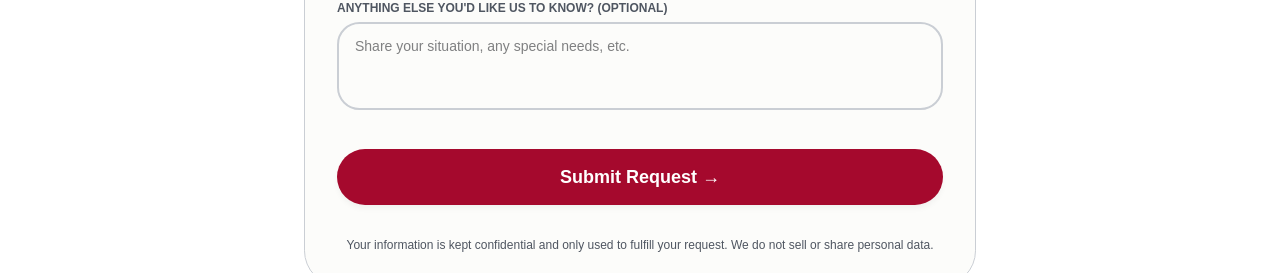
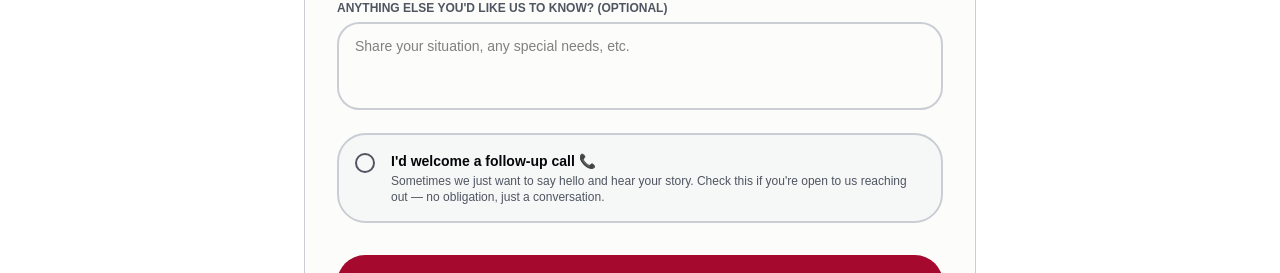
Before and after one commit to matthewhummel21-commits/onelegb4theother, a Next.js app: page / in a window 1280 px wide. Shown: the part 7094-7367 px from the top of the page. Built offline with nearby package versions, Linux system fonts and the light colour scheme.

Commit message:
Add follow-up call opt-in to request form and admin dashboard

```diff
--- a/app/admin/dashboard/DashboardClient.tsx
+++ b/app/admin/dashboard/DashboardClient.tsx
@@ -87,6 +87,13 @@ function RequestCard({
         {req.notes && <InfoRow label="Notes" value={req.notes} className="col-span-2" />}
         {req.call_notes && <InfoRow label="Call Notes" value={req.call_notes} className="col-span-2 text-amber-300" />}
         {req.verified_by && <InfoRow label="Verified via" value={req.verified_by} />}
+        {req.wants_follow_up_call && (
+          <div className="col-span-2 mt-1">
+            <span className="inline-flex items-center gap-1.5 px-3 py-1 rounded-full bg-green-900/40 border border-green-600/40 text-green-400 text-xs font-bold">
+              📞 Open to a follow-up call
+            </span>
+          </div>
+        )}
       </div>
 
       {/* ID file link */}
--- a/app/api/request/route.ts
+++ b/app/api/request/route.ts
@@ -146,7 +146,7 @@ export async function POST(req: NextRequest) {
       address, city, state, zip,
       branch, yearsServed,
       householdSize, annualIncome,
-      waist, inseam, pantSize, pantType, pantFit,
+      waist, inseam, pantSize, pantType, pantFit, wantsFollowUpCall,
       referredBy, notes,
     } = fields;
 
@@ -192,6 +192,7 @@ export async function POST(req: NextRequest) {
       annualIncome: annualIncome || null,
       pantType: pantType || null,
       pantFit: pantFit || null,
+      wantsFollowUpCall: wantsFollowUpCall === 'true' || wantsFollowUpCall === 'on' || wantsFollowUpCall === '1',
       pantSize: pantSize || null,
       waist: waist || null,
       inseam: inseam || null,
--- a/components/ui/veteran-request-form.tsx
+++ b/components/ui/veteran-request-form.tsx
@@ -25,6 +25,7 @@ interface FormData {
   inseam: string;
   referredBy: string;
   notes: string;
+  wantsFollowUpCall: boolean;
 }
 
 const BRANCHES = ["Army", "Navy", "Marine Corps", "Air Force", "Space Force", "Coast Guard", "National Guard", "Reserves"];
@@ -33,7 +34,7 @@ const INITIAL: FormData = {
   firstName: "", lastName: "", email: "", phone: "",
   address: "", city: "", state: "", zip: "",
   branch: "", yearsServed: "", householdSize: "", annualIncome: "",
-  pantType: "", pantFit: "", pantSize: "", waist: "", inseam: "", referredBy: "", notes: "",
+  pantType: "", pantFit: "", pantSize: "", waist: "", inseam: "", referredBy: "", notes: "", wantsFollowUpCall: false,
 };
 
 export function VeteranRequestForm() {
@@ -380,6 +381,27 @@ export function VeteranRequestForm() {
             placeholder="Share your situation, any special needs, etc."
           />
         </div>
+
+        {/* Follow-up call opt-in */}
+        <button
+          type="button"
+          onClick={() => setForm((prev) => ({ ...prev, wantsFollowUpCall: !prev.wantsFollowUpCall }))}
+          className={`w-full flex items-start gap-4 p-4 rounded-2xl border-2 text-left transition-all ${
+            form.wantsFollowUpCall
+              ? "border-primary bg-primary/10"
+              : "border-border hover:border-primary/40 bg-muted/30"
+          }`}
+        >
+          <div className={`mt-0.5 w-5 h-5 rounded-md border-2 flex items-center justify-center shrink-0 transition-all ${
+            form.wantsFollowUpCall ? "bg-primary border-primary" : "border-muted-foreground"
+          }`}>
+            {form.wantsFollowUpCall && <span className="text-white text-xs font-bold">✓</span>}
+          </div>
+          <div>
+            <p className="font-bold text-sm text-foreground">I&apos;d welcome a follow-up call 📞</p>
+            <p className="text-xs text-muted-foreground mt-0.5">Sometimes we just want to say hello and hear your story. Check this if you&apos;re open to us reaching out — no obligation, just a conversation.</p>
+          </div>
+        </button>
       </div>
 
       <button
--- a/lib/db.ts
+++ b/lib/db.ts
@@ -30,6 +30,7 @@ export type RequestRow = {
   inseam: string | null;
   referred_by: string | null;
   notes: string | null;
+  wants_follow_up_call: boolean;
   id_uploaded: boolean;
   id_file_path: string | null;
   call_notes: string | null;
@@ -65,6 +66,7 @@ export async function initDb(): Promise<void> {
         inseam TEXT,
         referred_by TEXT,
         notes TEXT,
+        wants_follow_up_call BOOLEAN DEFAULT FALSE,
         id_uploaded BOOLEAN DEFAULT FALSE,
         id_file_path TEXT,
         call_notes TEXT,
@@ -100,6 +102,7 @@ export async function insertRequest(data: {
   inseam?: string | null;
   referredBy?: string | null;
   notes?: string | null;
+  wantsFollowUpCall?: boolean;
   idUploaded?: boolean;
   idFilePath?: string | null;
 }): Promise<number> {
@@ -112,7 +115,7 @@ export async function insertRequest(data: {
       household_size, annual_income,
       pant_type, pant_fit, pant_size, waist, inseam,
       referred_by, notes,
-      id_uploaded, id_file_path
+      wants_follow_up_call, id_uploaded, id_file_path
     ) VALUES (
       ${data.status},
       ${data.firstName ?? null},
@@ -134,6 +137,7 @@ export async function insertRequest(data: {
       ${data.inseam ?? null},
       ${data.referredBy ?? null},
       ${data.notes ?? null},
+      ${data.wantsFollowUpCall ?? false},
       ${data.idUploaded ?? false},
       ${data.idFilePath ?? null}
     )
```
